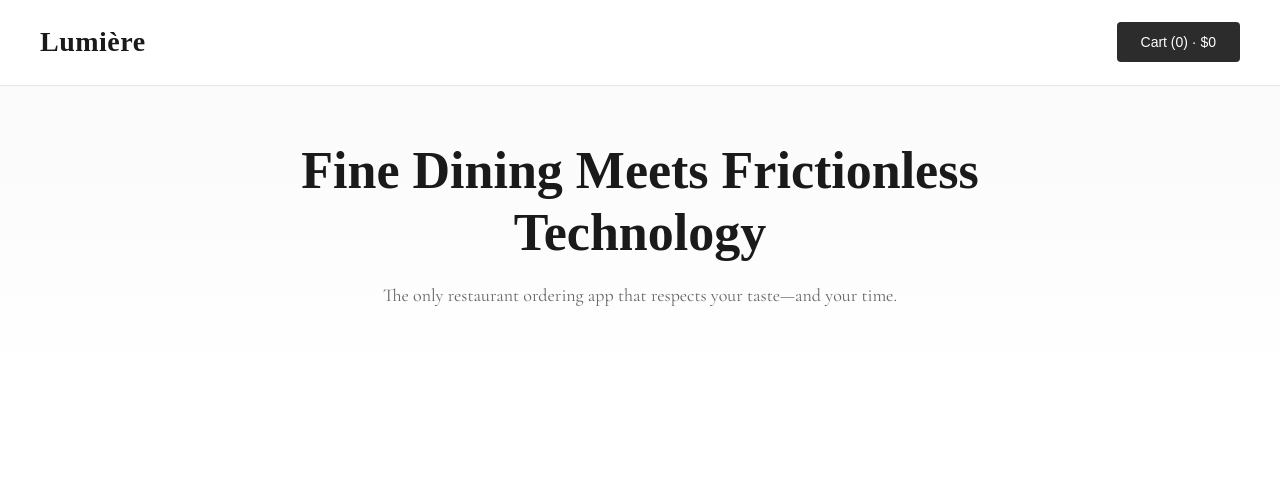
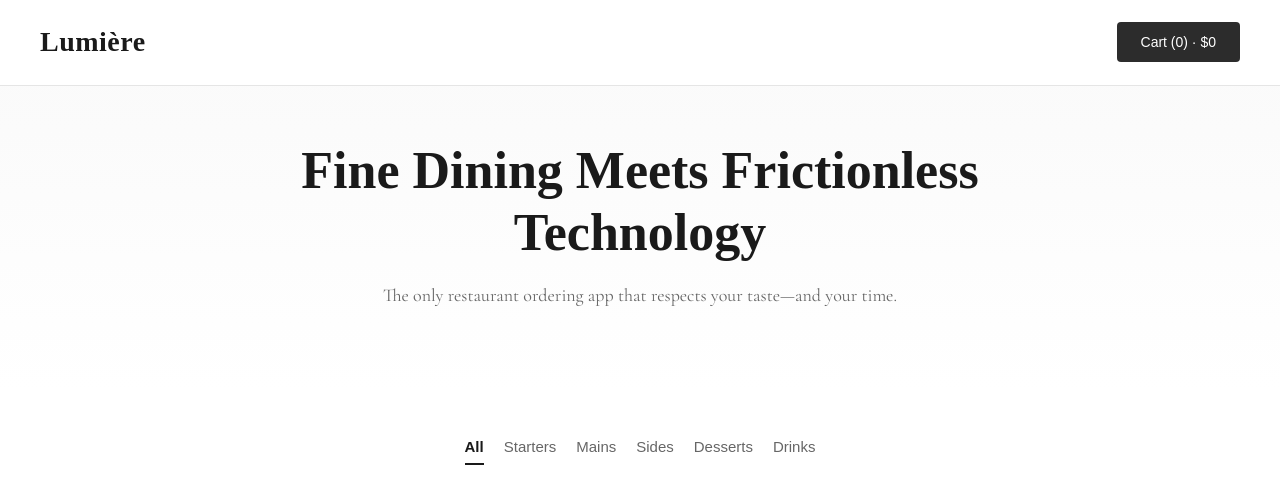
Before and after one commit to SheillaO/Lumiere-Restaurant-Ordering-Infrastructure, a website built with Vite: page index.html in a window 1280 px wide. Built offline with nearby package versions, Linux system fonts and the light colour scheme.

Commit message:
Update index.html

```diff
--- a/index.html
+++ b/index.html
@@ -27,3 +27,13 @@
         <h2>Fine Dining Meets Frictionless Technology</h2>
         <p>The only restaurant ordering app that respects your taste—and your time.</p>
     </section>
+
+    <!-- Category Filter Buttons -->
+    <nav class="category-nav">
+        <button class="category-btn active" data-category="all">All</button>
+        <button class="category-btn" data-category="Starters">Starters</button>
+        <button class="category-btn" data-category="Main">Mains</button>
+        <button class="category-btn" data-category="Sides">Sides</button>
+        <button class="category-btn" data-category="Desserts">Desserts</button>
+        <button class="category-btn" data-category="Drinks">Drinks</button>
+    </nav>
```
